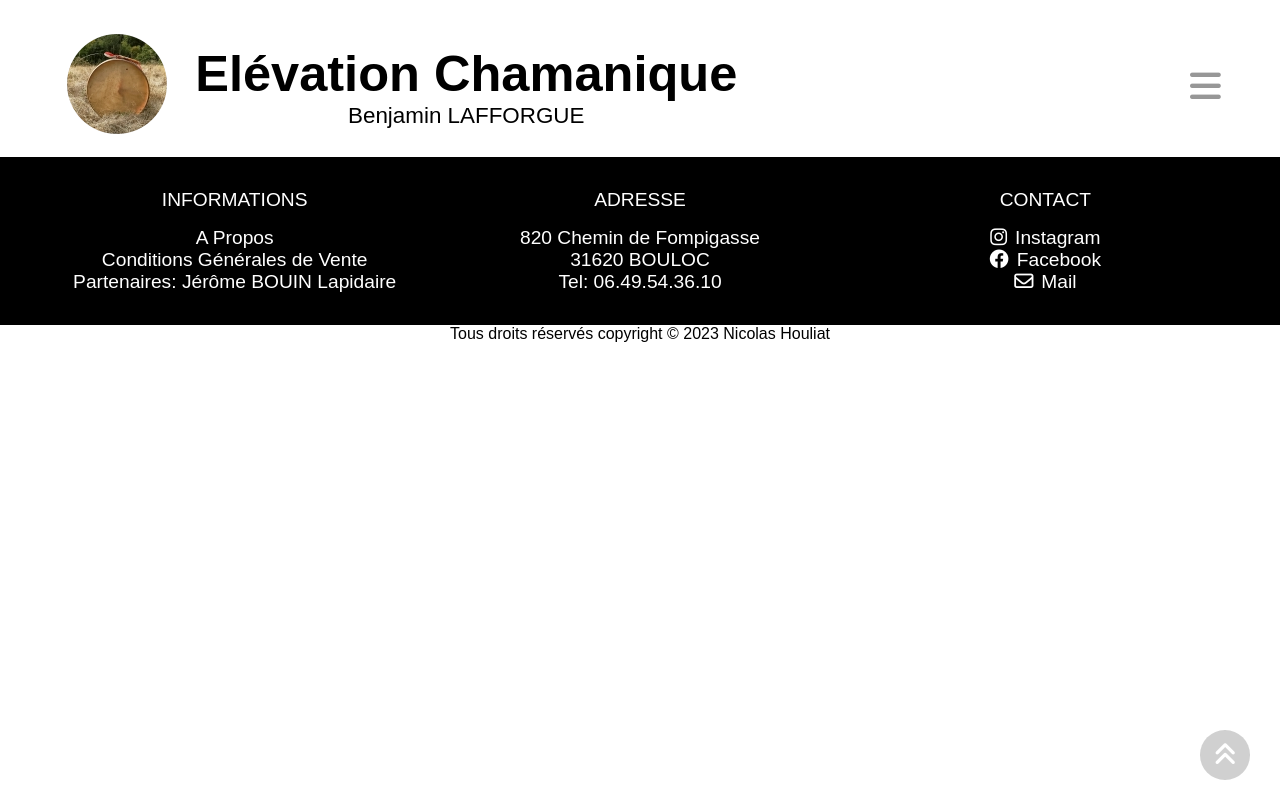
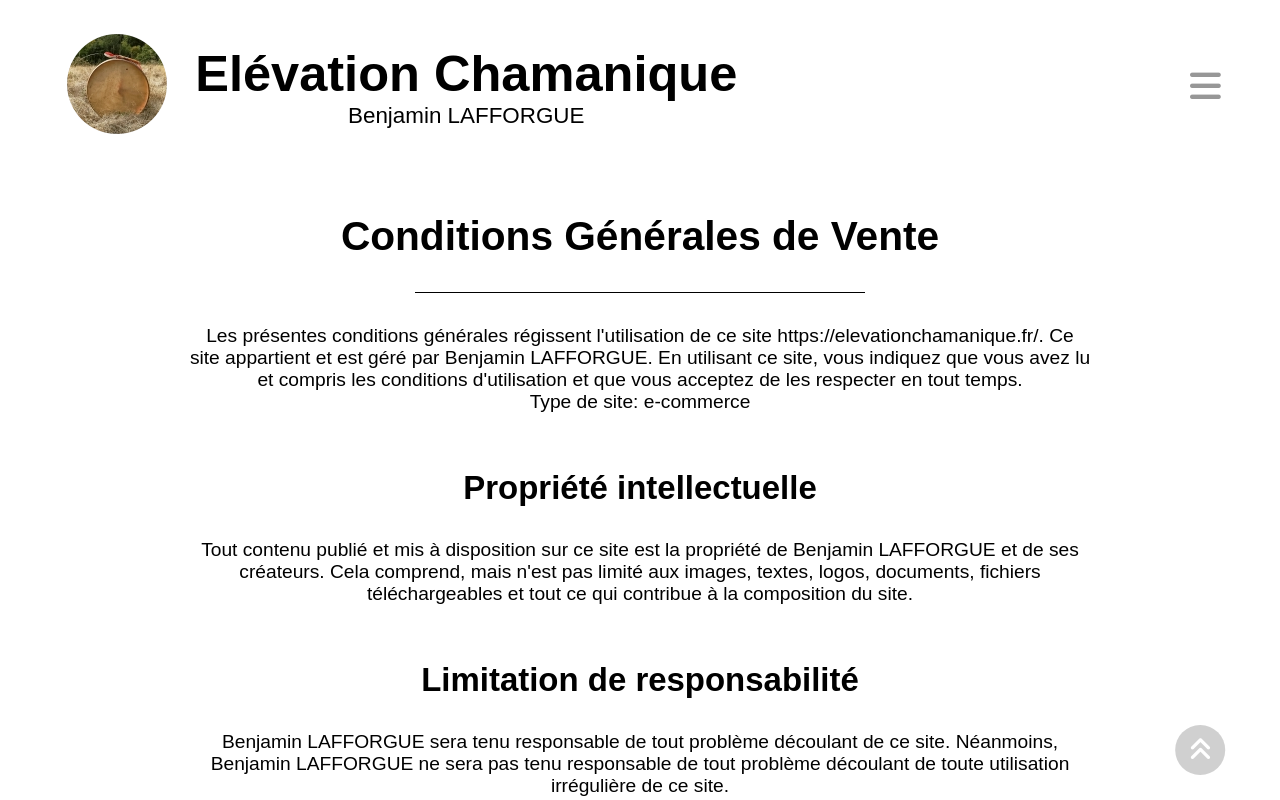
Before and after one commit to AD-Cryptokalm/elevationchamanique, a React (Create React App) app: page /conditions-generales in a window 1280 px wide. Shown: the top 800 px of the page. Built offline with nearby package versions, Linux system fonts and the light colour scheme; a web font is replaced by a local one.

Commit message:
retouche

```diff
--- a/package.json
+++ b/package.json
@@ -4,6 +4,7 @@
   "private": true,
   "dependencies": {
     "@emailjs/browser": "^3.10.0",
+    "@react-google-maps/api": "^2.18.1",
     "@testing-library/jest-dom": "^5.16.5",
     "@testing-library/react": "^13.4.0",
     "@testing-library/user-event": "^13.5.0",
--- a/src/App.css
+++ b/src/App.css
@@ -111,15 +111,14 @@ div.cardPrice {
   border-radius: 50%;
   opacity: 1;
   position: fixed;
+  transform: translateX(-50%);
   right: 30px;
-  bottom: 20px;
+  bottom: 25px;
   cursor: pointer;
-  /* z-index: 30; */
   transition: all 1s;
 }
 .btn:hover {
   background-color: var(--color1);
-
 }
 .icon {
   opacity: 1;
@@ -127,6 +126,11 @@ div.cardPrice {
   font-size: calc(1.2rem + 0.5vw);
   z-index: 40;
 }
+@media (orientation: portrait) {
+    .btn {
+      display: none;
+    }
+  }
 
 /* -----------------------Footer----------------------- */
 
@@ -154,3 +158,10 @@ div.cardPrice {
 .footer-contact i {
   margin-right: 0.5rem;
 }
+.droits p {
+  color: white;
+  background-color: var(--color1);
+  height: 2rem;
+  font-size: calc(0.8rem + 0.5vw);
+
+}
--- a/src/App.js
+++ b/src/App.js
@@ -11,13 +11,10 @@ import SeanceMassage from "./components/SeanceMassage";
 import Contact from "./components/Contact";
 import Nettoyage from "./components/Nettoyage";
 import BackToTopButton from "./components/BackToTopButton";
+import Cgdv from "./components/Cgdv";
+
 
 function App() {
-
-
-
-
-
   return (
     <div className="App">
       <BrowserRouter>
@@ -46,8 +43,9 @@ function App() {
             element={<Nettoyage />}
           />
           <Route path="/contact" element={<Contact />} />
+          <Route path="/conditions-generales" element={<Cgdv />} />
         </Routes>
-        <BackToTopButton/>
+        <BackToTopButton />
         <Footer />
       </BrowserRouter>
     </div>
--- a/src/index.css
+++ b/src/index.css
@@ -5,8 +5,6 @@
   list-style-type: none;
   font-family: 'Mynerve', sans-serif;
 }
-
 :root {
-  /* --color1: rgb(137, 82, 45); */
   --color1: black;
 }
```
Also changed, not shown: 2 other files (tests, documents, lock files or other folders).
